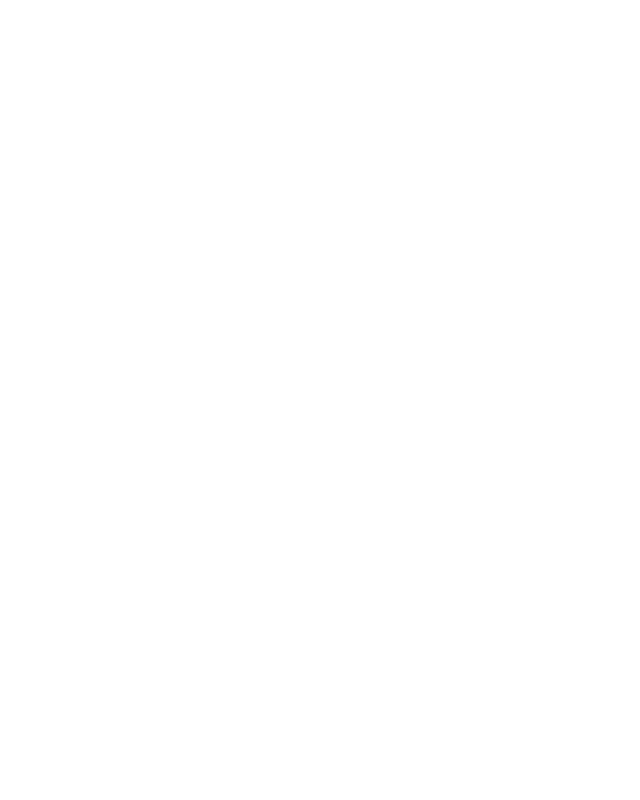
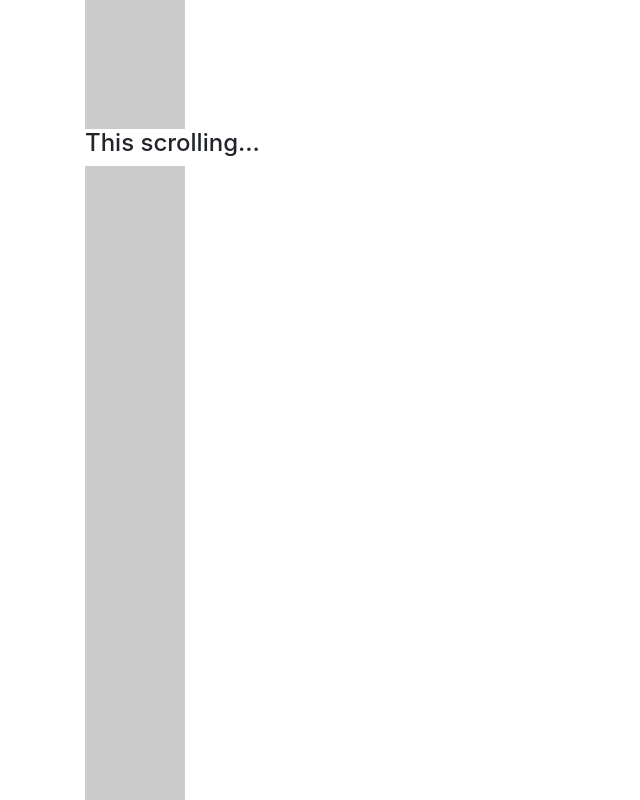
Before and after one commit to Rechetnikov/vue-project, a Vue app: page /car/1/full in a window 1280 px wide. Shown: the part 1440-2240 px from the top of the page, without its empty margins (0-640 px from the left). Before the commit the page ends 800 px from the top, so only its background shows below. Built offline with nearby package versions, Linux system fonts and the light colour scheme.

Commit message:
Скроллинг к хешу. Блок 9. Урок 9

```diff
--- a/src/pages/Car.vue
+++ b/src/pages/Car.vue
@@ -19,7 +19,7 @@
     <router-link
       tag="button"
       class="btn btn-info mt-2"
-      :to="{name: 'carFull', params: {id: id}, query:{name: 'Mazda', year: '2000'}}"
+      :to="{name: 'carFull', params: {id: id}, query:{name: 'Mazda', year: '2000'}, hash: '#scroll'}"
     >Просмотр</router-link>
     <router-view></router-view>
   </div>
--- a/src/pages/CarFull.vue
+++ b/src/pages/CarFull.vue
@@ -3,6 +3,9 @@
     <hr />
     <h4>Car name: {{ $route.query.name }}</h4>
     <h5>Car year: {{ year }}</h5>
+    <div class="scroll"></div>
+    <h4 id="scroll">This scrolling...</h4>
+    <div class="scroll"></div>
   </div>
 </template>
 
@@ -16,5 +19,10 @@
 };
 </script>
 
-<style>
+<style scoped>
+.scroll {
+  width: 100px;
+  height: 1000px;
+  background-color: #ccc;
+}
 </style>
--- a/src/routes.js
+++ b/src/routes.js
@@ -27,4 +27,18 @@
     },
   ],
   mode: "history",
+  scrollBehavior(to, from, savedPosition) {
+    if (savedPosition) {
+      return savedPosition
+    }
+
+    if (to.hash) {
+      return { selector: to.hash }
+    }
+
+    return {
+      x: 0,
+      y: 0
+    }
+  }
 });
```
